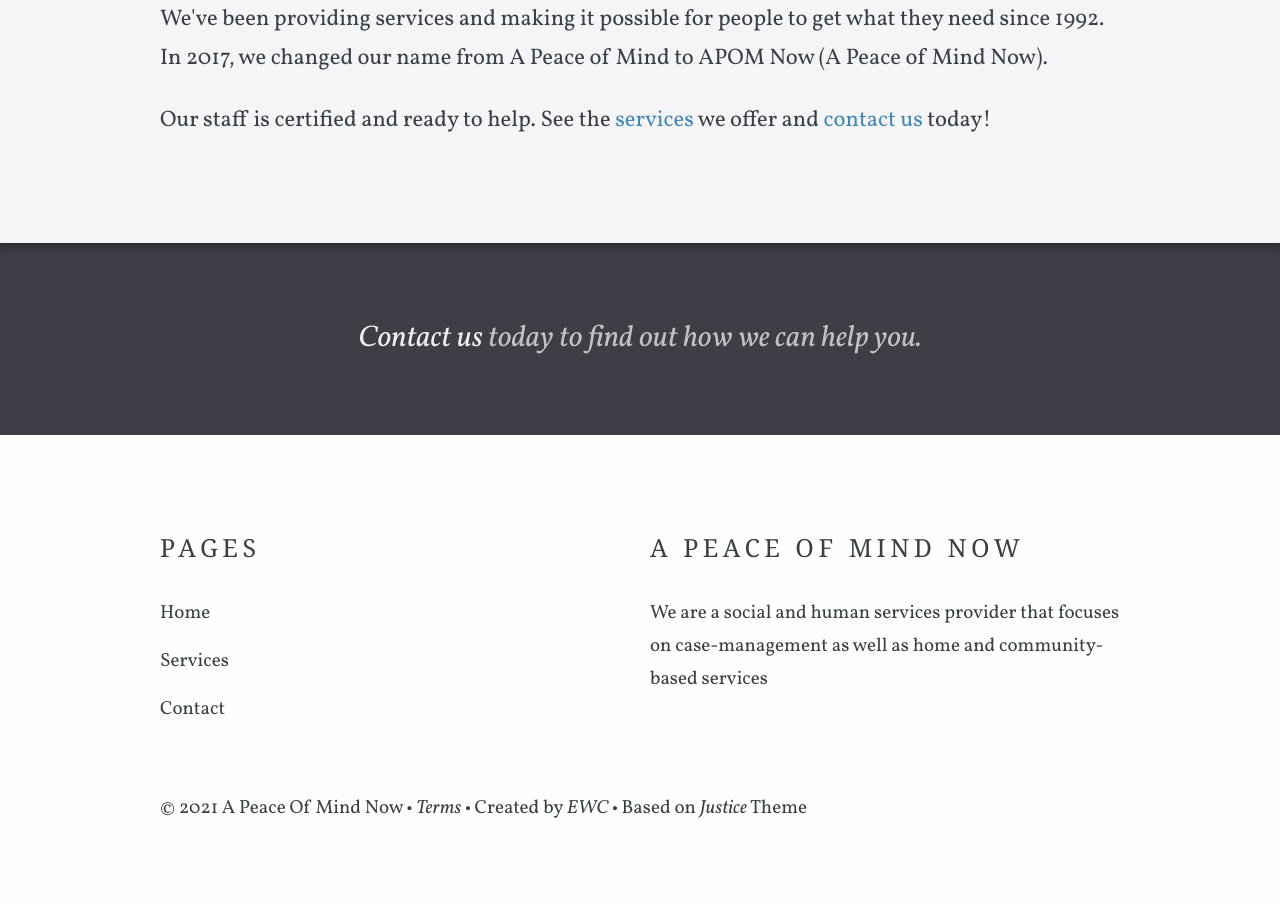
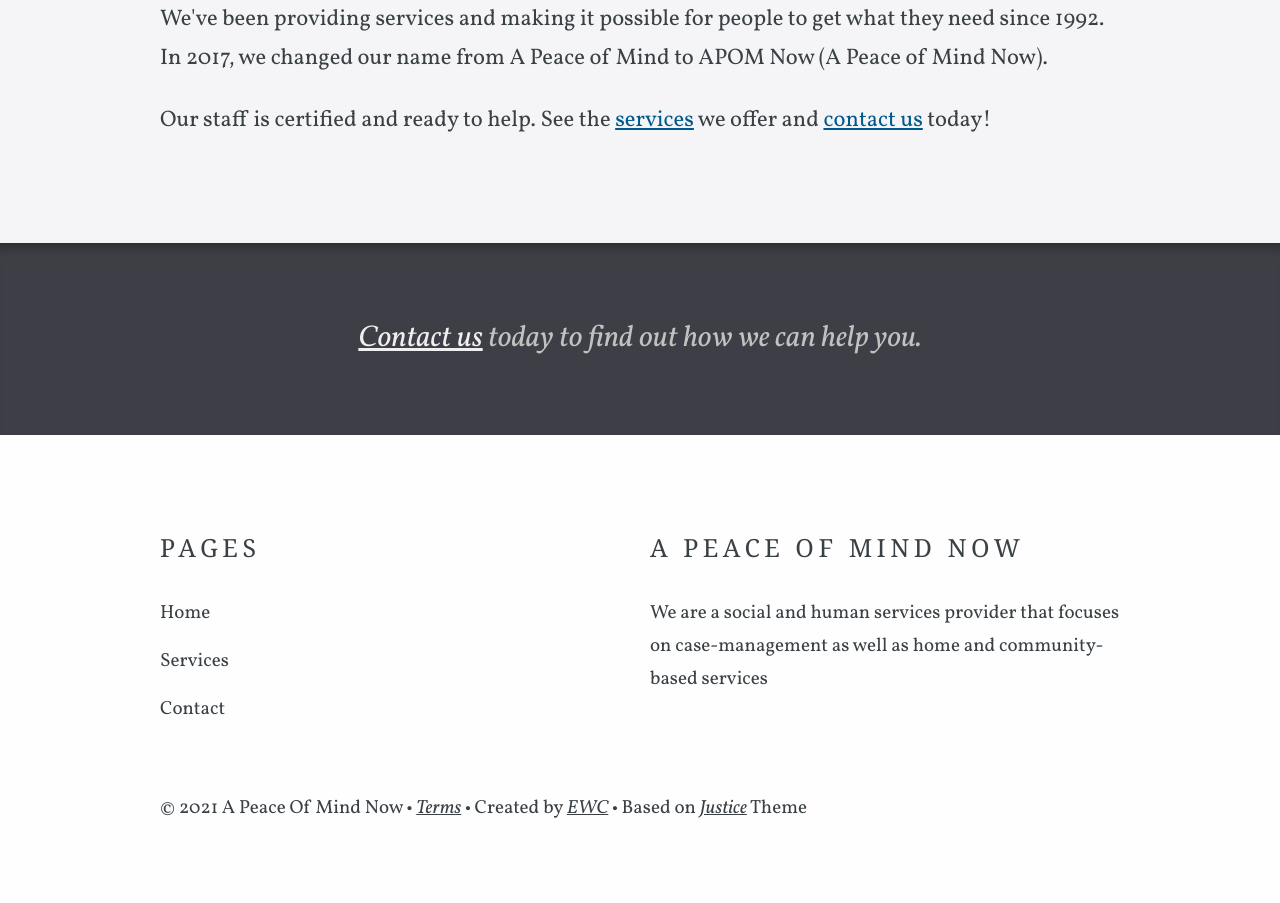
Before and after one commit to eyedarts/a-peace-of-mind-now, a Jekyll site: the page built from index.html, in a window 1280 px wide. Shown: the part 779-1682 px from the top of the page. Built offline with Jekyll 4.4.1, drawn with Linux system fonts in a browser that asks for light colours; some web fonts are replaced.

Commit message:
Fix some accessibility issues

```diff
--- a/_layouts/default.html
+++ b/_layouts/default.html
@@ -1,6 +1,6 @@
 <!DOCTYPE html>
 
-<html>
+<html lang="en">
 	<head>
 		<meta charset="utf-8">
 		<meta name="viewport" content="width=device-width, initial-scale=1">
@@ -42,11 +42,11 @@
 			</div>
 		</header>
 
-		<section class="main">
+		<main class="main">
 			<div class="container">
 				{{ content }}
 			</div>
-		</section>
+		</main>
 
 		{% if page.call_to_action == 'Map' and site.google_maps_javascript_api_key %}
 			<section class="map-section">
--- a/_sass/_forms.scss
+++ b/_sass/_forms.scss
@@ -31,7 +31,7 @@ input[type=submit],
 .btn {
 	padding: 10px 15px;
 	margin: 0;
-	background-color: #4489b1;
+	background-color: #00598C;
 	font-size: 2rem;
 	color: #fefefe;
 	cursor: pointer;
--- a/_sass/_layout.scss
+++ b/_sass/_layout.scss
@@ -148,6 +148,7 @@ header a.active {
 
 header,
 footer,
+main,
 section {
 	padding: 30px 20px;
 
--- a/_sass/_typography.scss
+++ b/_sass/_typography.scss
@@ -79,11 +79,15 @@ h6 {
 }
 
 a {
-	color: #4489b1;
+  color: #00598C;
 	transition: color 0.2s ease;
-	text-decoration: none;
+  text-decoration: underline;
 
 	&:hover {
-		color: #73a9c9;
+		color: #013eff;
 	}
 }
+
+header a, .footer-links a {
+  text-decoration: none;
+}
```
